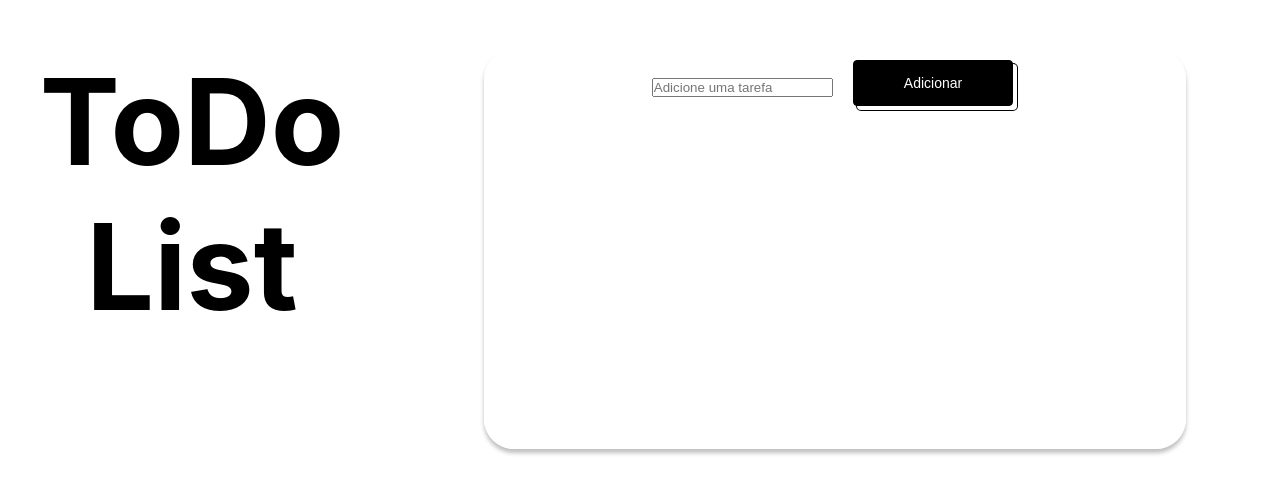
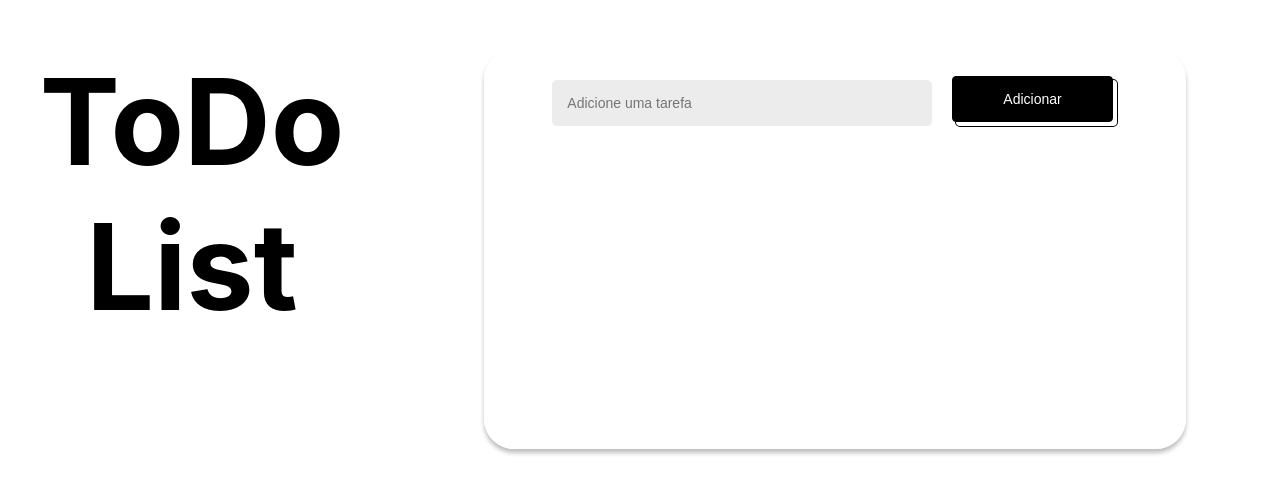
Before and after one commit to johnnysat/todo-list-reactapp, a React (Create React App) app: page / in a window 1280 px wide. Shown: the part 151-644 px from the top of the page. Built offline with nearby package versions, Linux system fonts and the light colour scheme.

Commit message:
Adicionado css ao input

```diff
--- /dev/null
+++ b/src/components/input/input.css
@@ -0,0 +1,9 @@
+input {
+  background-color: #ECECEC;
+  border: none;
+  border-radius: 5px;
+  padding: 15px;
+  width: 50%;
+  margin-top: 20px;
+  font-size: 14px;
+}
--- a/src/components/input/input.js
+++ b/src/components/input/input.js
@@ -1,4 +1,5 @@
 import React from 'react';
+import './input.css'
 
 function Input(props) {
   return (
```
